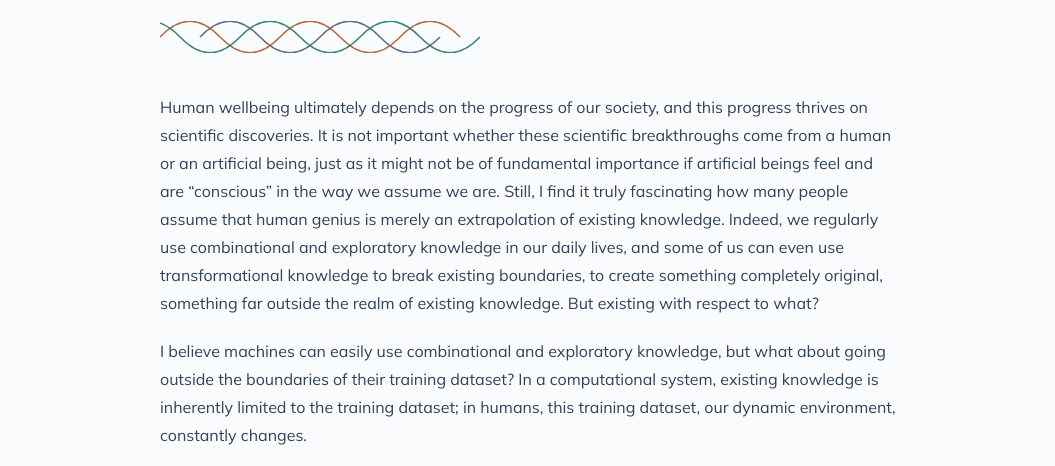
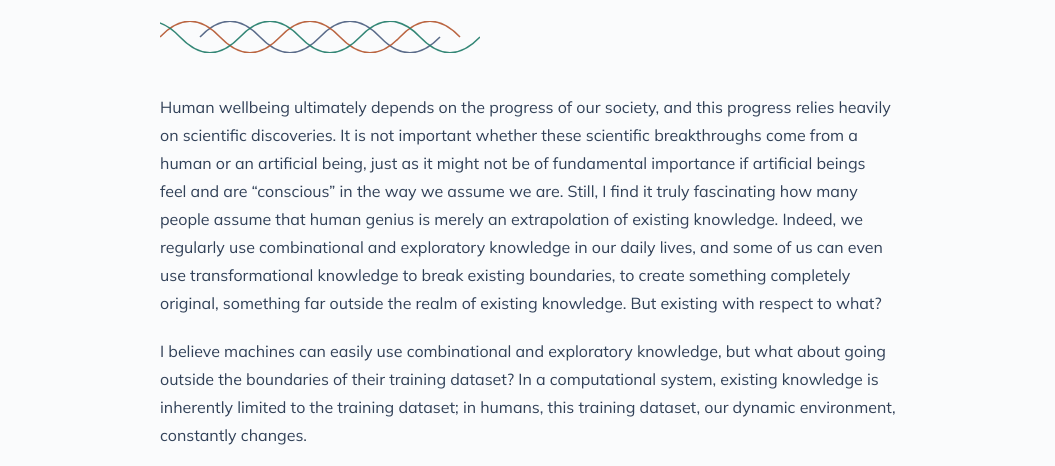
Before and after one commit to SecchiAlessandro/SecchiAlessandro.github.io, an Astro site: page /ai/ai-and-creativity/ in a window 1280 px wide. Shown: the part 276-742 px from the top of the page, without its empty margins (112-1167 px from the left). Built offline with nearby package versions, Linux system fonts and the light colour scheme; Astro itself is replaced by a stand-in of ours; a web font is replaced by a local one.

Commit message:
Update content in ai-and-creativity.md for clarity
Revised text for clarity and improved flow.

```diff
--- a/src/content/blog/ai/ai-and-creativity.md
+++ b/src/content/blog/ai/ai-and-creativity.md
@@ -6,7 +6,7 @@ dateDisplay: July 2026
 topic: ai
 ---
 
-Human wellbeing ultimately depends on the progress of our society, and this progress thrives on scientific discoveries. It is not important whether these scientific breakthroughs come from a human or an artificial being, just as it might not be of fundamental importance if artificial beings feel and are "conscious" in the way we assume we are. Still, I find it truly fascinating how many people assume that human genius is merely an extrapolation of existing knowledge. Indeed, we regularly use combinational and exploratory knowledge in our daily lives, and some of us can even use transformational knowledge to break existing boundaries, to create something completely original, something far outside the realm of existing knowledge. But existing with respect to what?
+Human wellbeing ultimately depends on the progress of our society, and this progress relies heavily on scientific discoveries. It is not important whether these scientific breakthroughs come from a human or an artificial being, just as it might not be of fundamental importance if artificial beings feel and are "conscious" in the way we assume we are. Still, I find it truly fascinating how many people assume that human genius is merely an extrapolation of existing knowledge. Indeed, we regularly use combinational and exploratory knowledge in our daily lives, and some of us can even use transformational knowledge to break existing boundaries, to create something completely original, something far outside the realm of existing knowledge. But existing with respect to what?
 
 I believe machines can easily use combinational and exploratory knowledge, but what about going outside the boundaries of their training dataset? In a computational system, existing knowledge is inherently limited to the training dataset; in humans, this training dataset, our dynamic environment, constantly changes.
 
```
